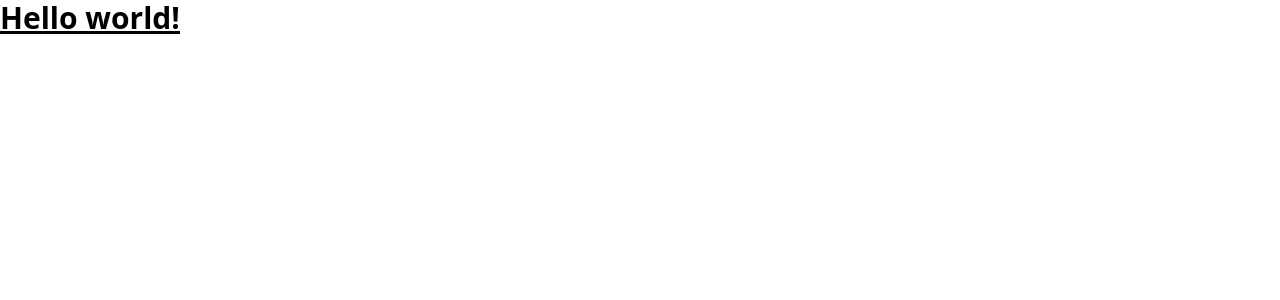
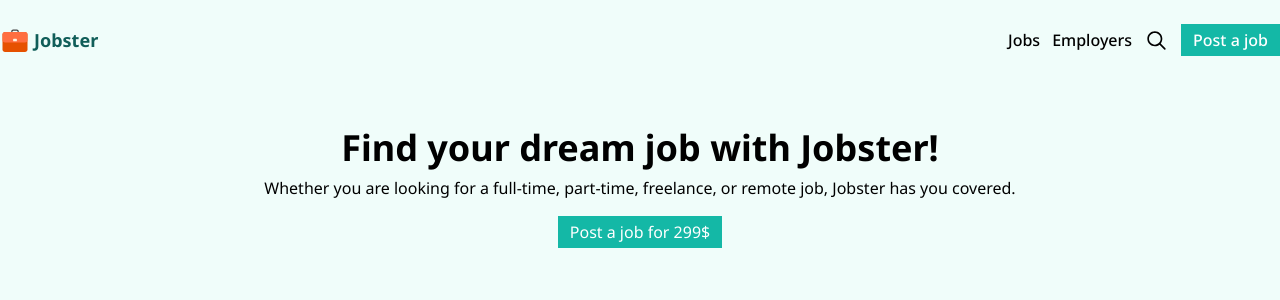
Before and after one commit to Heba-WebDev/NextJob, a React (Vite) app: page / in a window 1280 px wide. Shown: the top 300 px of the page. Built offline with nearby package versions, Linux system fonts and the light colour scheme.

Commit message:
Feat navbar and Hero components

```diff
--- a/package.json
+++ b/package.json
@@ -13,6 +13,7 @@
   "dependencies": {
     "react": "^18.2.0",
     "react-dom": "^18.2.0",
+    "react-icons": "^4.8.0",
     "react-router-dom": "^6.9.0"
   },
   "devDependencies": {
--- a/src/App.jsx
+++ b/src/App.jsx
@@ -1,5 +1,13 @@
+import Navbar from './Components/Navbar';
+import Hero from './Components/Hero';
+
 function App() {
-  return <h1 className="text-3xl font-bold underline">Hello world!</h1>;
+  return (
+    <>
+      <Navbar />
+      <Hero />
+    </>
+  );
 }
 
 export default App;
--- /dev/null
+++ b/src/Components/Hero.jsx
@@ -0,0 +1,16 @@
+export default function Hero() {
+  return (
+    <section className="container mx-auto text-center py-6">
+      <h1 className="text-4xl font-bold py-2 pt-6">
+        Find your dream job with Jobster!
+      </h1>
+      <p className="pb-4">
+        Whether you are looking for a full-time, part-time, freelance, or remote
+        job, Jobster has you covered.
+      </p>
+      <button type="button" className="py-1 px-3 text-white bg-teal-500">
+        Post a job for 299$
+      </button>
+    </section>
+  );
+}
--- /dev/null
+++ b/src/Components/Navbar.jsx
@@ -0,0 +1,31 @@
+// eslint-disable-next-line import/no-extraneous-dependencies
+import { FcBriefcase } from 'react-icons/fc';
+// eslint-disable-next-line import/no-extraneous-dependencies
+import { RxMagnifyingGlass } from 'react-icons/rx';
+
+export default function Navbar() {
+  return (
+    <nav className="container mx-auto flex justify-between py-6 font-medium">
+      <div className="flex items-center gap-1">
+        <FcBriefcase size="30" />
+        <span className="font-bold text-teal-800 text-lg">Jobster</span>
+      </div>
+      <div className="flex items-center gap-3">
+        <ul className="flex justify-between gap-3">
+          <li>
+            <a href="/Jobs">Jobs</a>
+          </li>
+          <li>
+            <a href="/Employers"> Employers</a>
+          </li>
+          <li>
+            <RxMagnifyingGlass size="25" />
+          </li>
+        </ul>
+        <button type="button" className="py-1 px-3 text-white bg-teal-500">
+          Post a job
+        </button>
+      </div>
+    </nav>
+  );
+}
--- a/src/index.css
+++ b/src/index.css
@@ -1,3 +1,12 @@
+@import url('https://fonts.googleapis.com/css2?family=Noto+Sans:wght@400;500;700&display=swap');
 @tailwind base;
 @tailwind components;
 @tailwind utilities;
+
+
+body {
+    height: 100vh;
+    width: 100%;
+    background-color: #f0fdfa;
+    font-family: "Noto Sans";
+}
--- a/tailwind.config.cjs
+++ b/tailwind.config.cjs
@@ -2,7 +2,11 @@
 module.exports = {
   content: ['./index.html', './src/**/*.{js,ts,jsx,tsx}'],
   theme: {
-    extend: {},
+    extend: {
+      fontFamily: {
+        roboto: 'Roboto Condensed',
+      },
+    },
   },
   plugins: [],
 };
```
Also changed, not shown: src/Components/Jobs.jsx (added), 2 other files (tests, documents, lock files or other folders).
